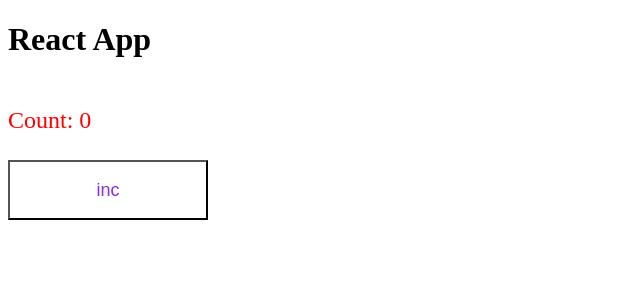
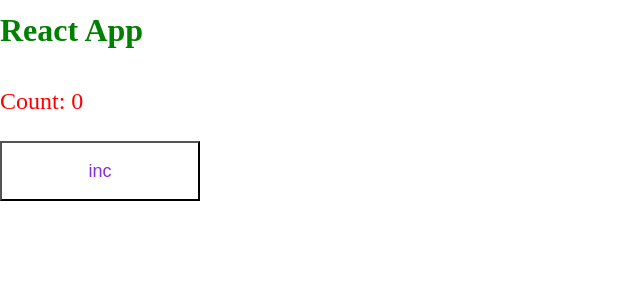
Before and after one commit to archebaldo77/arche77-blog, a React app: page / in a window 1280 px wide. Shown: the top 300 px of the page, without its empty margins (0-640 px from the left). Built offline with nearby package versions, Linux system fonts and the light colour scheme.

Commit message:
Add: support (s)css-modules

```diff
--- /dev/null
+++ b/global.d.ts
@@ -0,0 +1 @@
+declare module "*.module.scss";
--- a/package.json
+++ b/package.json
@@ -24,6 +24,7 @@
     "ts-loader": "9.5.1",
     "ts-node": "10.9.2",
     "typescript": "5.3.3",
+    "typescript-plugin-css-modules": "5.0.2",
     "webpack": "5.89.0",
     "webpack-cli": "5.1.4",
     "webpack-dev-server": "4.15.1"
--- a/src/components/app/app.tsx
+++ b/src/components/app/app.tsx
@@ -1,9 +1,11 @@
 // components;
 import { Counter } from "../counter/counter";
 
+import "../../styles/style.scss";
+
 export const App = () => {
   return (
-    <div>
+    <div className="app">
       <h1>React App</h1>
       <Counter />
     </div>
--- a/src/components/counter/counter.tsx
+++ b/src/components/counter/counter.tsx
@@ -2,18 +2,18 @@
 import { useState } from "react";
 
 // styles;
-import "./counter.scss";
+import cls from "./counter.module.scss";
 
 export const Counter = () => {
   const [count, setCount] = useState<number>(0);
 
   return (
-    <div className="counter">
-      <p className="text">
+    <div className={cls.counter}>
+      <p className={cls.text}>
         Count: <span>{count}</span>
       </p>
       <button
-        className="button"
+        className={cls.button}
         onClick={() => setCount((prevCount) => prevCount + 1)}
       >
         inc
--- /dev/null
+++ b/src/styles/style.scss
@@ -0,0 +1,14 @@
+*,
+*::before,
+*::after {
+  box-sizing: border-box;
+}
+
+body {
+  margin: 0;
+  font: 400 16px/18px "Times New Roman", sans-serif;
+}
+
+.app {
+  color: green;
+}
--- a/tsconfig.json
+++ b/tsconfig.json
@@ -8,7 +8,8 @@
     "allowJs": true,
     "moduleResolution": "Node",
     "allowSyntheticDefaultImports": true,
-    "esModuleInterop": true
+    "esModuleInterop": true,
+    "plugins": [{ "name": "typescript-plugin-css-modules" }]
   },
   "ts-node": {
     "compilerOptions": {
```
Also changed, not shown: src/components/counter/counter.module.scss (renamed from src/components/counter/counter.scss), 2 other files (tests, documents, lock files or other folders).
